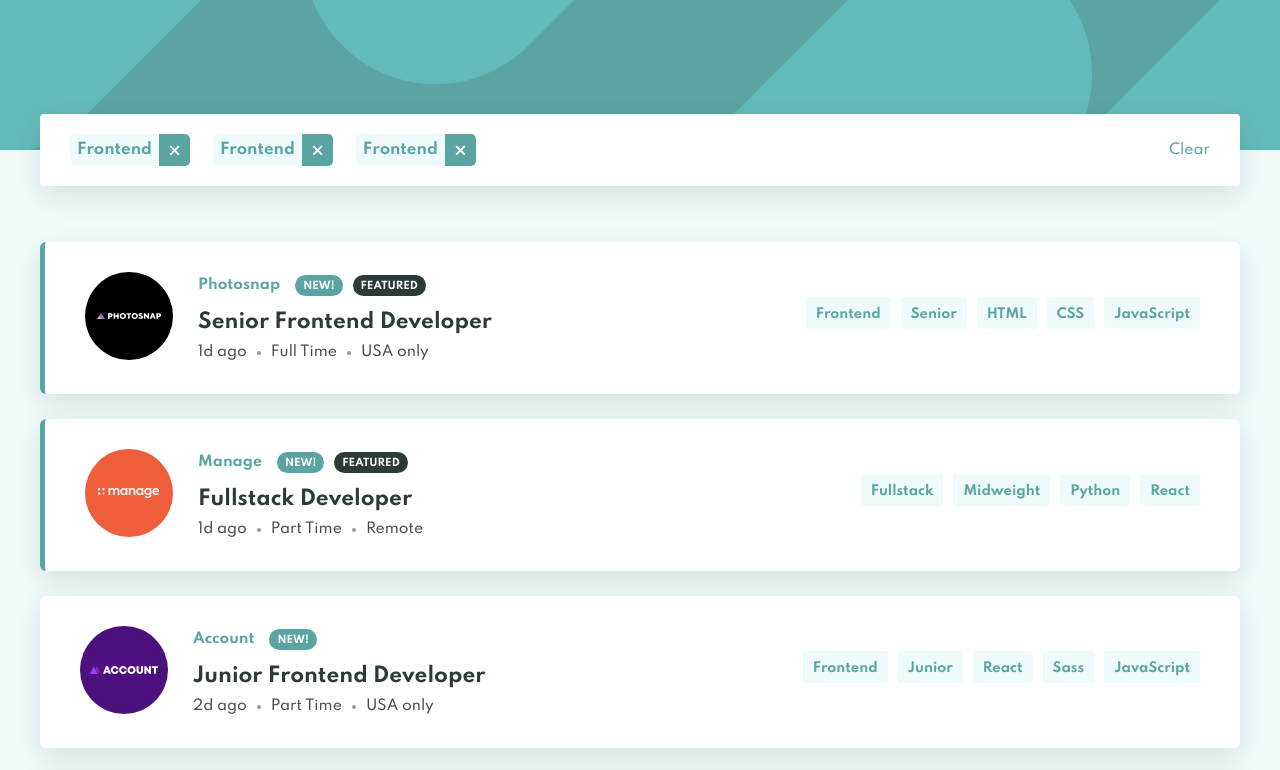
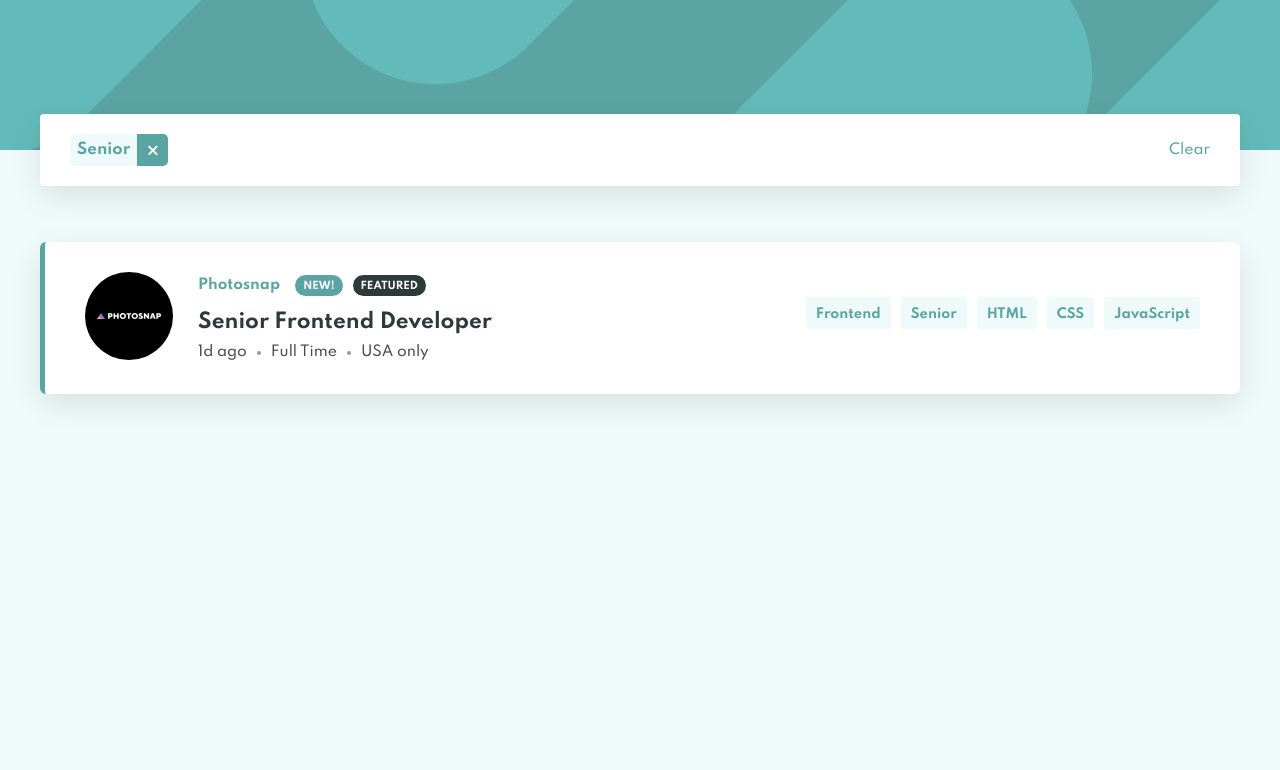
Before and after one commit to shahmirfaisal/job-listings, a plain HTML site: page index.html in a window 1280 px wide. Both pictures are taken after a click on the element "Senior". Shown: the top 770 px of the page. Drawn offline with Linux system fonts and the light colour scheme.

Commit message:
JavaScript Added

```diff
--- a/index.html
+++ b/index.html
@@ -25,34 +25,7 @@
 
     <main class="main">
       <div class="filter">
-        <div class="filter__tags">
-          <div class="filter__tag">
-            <div class="filter__name">
-              Frontend
-            </div>
-            <div class="filter__icon">
-              <i class="fas fa-times"></i>
-            </div>
-          </div>
-
-          <div class="filter__tag">
-            <div class="filter__name">
-              Frontend
-            </div>
-            <div class="filter__icon">
-              <i class="fas fa-times"></i>
-            </div>
-          </div>
-
-          <div class="filter__tag">
-            <div class="filter__name">
-              Frontend
-            </div>
-            <div class="filter__icon">
-              <i class="fas fa-times"></i>
-            </div>
-          </div>
-        </div>
+        <div class="filter__tags"></div>
 
         <div class="filter__clear">Clear</div>
       </div>
@@ -175,7 +148,6 @@
               <p class="job__company">
                 MyHome
               </p>
-              <span class="job__badge job__badge--primary">new!</span>
             </header>
 
             <h3 class="job__title">Junior Frontend Developer</h3>
@@ -209,7 +181,6 @@
               <p class="job__company">
                 Loop Studios
               </p>
-              <span class="job__badge job__badge--primary">new!</span>
             </header>
 
             <h3 class="job__title">Software Engineer</h3>
@@ -244,7 +215,6 @@
               <p class="job__company">
                 FaceIt
               </p>
-              <span class="job__badge job__badge--primary">new!</span>
             </header>
 
             <h3 class="job__title">Junior Backend Developer</h3>
@@ -278,7 +248,6 @@
               <p class="job__company">
                 Shortly
               </p>
-              <span class="job__badge job__badge--primary">new!</span>
             </header>
 
             <h3 class="job__title">Junior Developer</h3>
@@ -313,7 +282,6 @@
               <p class="job__company">
                 Insure
               </p>
-              <span class="job__badge job__badge--primary">new!</span>
             </header>
 
             <h3 class="job__title">Junior Frontend Developer</h3>
@@ -348,7 +316,6 @@
               <p class="job__company">
                 Eyecam Co.
               </p>
-              <span class="job__badge job__badge--primary">new!</span>
             </header>
 
             <h3 class="job__title">Fullstack Engineer</h3>
@@ -383,7 +350,6 @@
               <p class="job__company">
                 The Air Filter Company
               </p>
-              <span class="job__badge job__badge--primary">new!</span>
             </header>
 
             <h3 class="job__title">Front-end Dev</h3>
--- a/js/main.js
+++ b/js/main.js
@@ -0,0 +1,72 @@
+const tags = document.querySelectorAll(".job__tag"),
+  filterTags = document.querySelector(".filter__tags"),
+  filter = document.querySelector(".filter"),
+  clear = document.querySelector(".filter__clear"),
+  jobs = document.querySelectorAll(".job");
+
+tags.forEach(tag => {
+  tag.addEventListener("click", addTags);
+});
+clear.addEventListener("click", removeFilter);
+
+// Adding Tags to Filter
+function addTags({ target: { innerHTML: tag } }) {
+  let div = document.createElement("div");
+  div.className = "filter__tag";
+  div.innerHTML = `
+                    <div class="filter__name">
+                        ${tag}
+                     </div>
+                    <div class="filter__icon" onclick="removeFilterTag(this)">
+                        <i class="fas fa-times"></i>
+                     </div>
+          `;
+  filterTags.appendChild(div);
+
+  //   Making sure that the filter element is visible
+  filter.style.display = "flex";
+  filterJobs();
+}
+
+// Removing Filter Tags
+function removeFilterTag({ parentNode: parent }) {
+  filterTags.removeChild(parent);
+  filterJobs();
+  if (filterTags.childNodes.length === 0) {
+    removeFilter();
+  }
+}
+
+// Removing Filter Element
+function removeFilter() {
+  filterTags.innerHTML = "";
+  filter.style.display = "none";
+  filterJobs();
+}
+
+// Filtering Jobs
+function filterJobs() {
+  let tags = filterTags.childNodes;
+  console.log(tags);
+
+  jobs.forEach(job => {
+    let tags = job.lastElementChild.childNodes;
+    let check = true;
+
+    for (let tag of tags) {
+      let tagName = tag.innerHTML;
+      for (let filterTag of filterTags.childNodes) {
+        let filterTagName = filterTag.firstElementChild.innerText;
+        if (tagName === filterTagName) {
+          check = true;
+          break;
+        } else {
+          check = false;
+        }
+      }
+      if (check) break;
+    }
+
+    job.style.display = check ? "flex" : "none";
+  });
+}
--- a/scss/components/_filter.scss
+++ b/scss/components/_filter.scss
@@ -4,7 +4,7 @@
   padding: 2rem 3rem 0 3rem;
   border-radius: 0.4rem;
   margin: 0 auto 2rem auto;
-  display: flex;
+  display: none;
   align-items: center;
   justify-content: space-between;
   transform: translateY(-50%);
```
Also changed, not shown: css/main.css.
